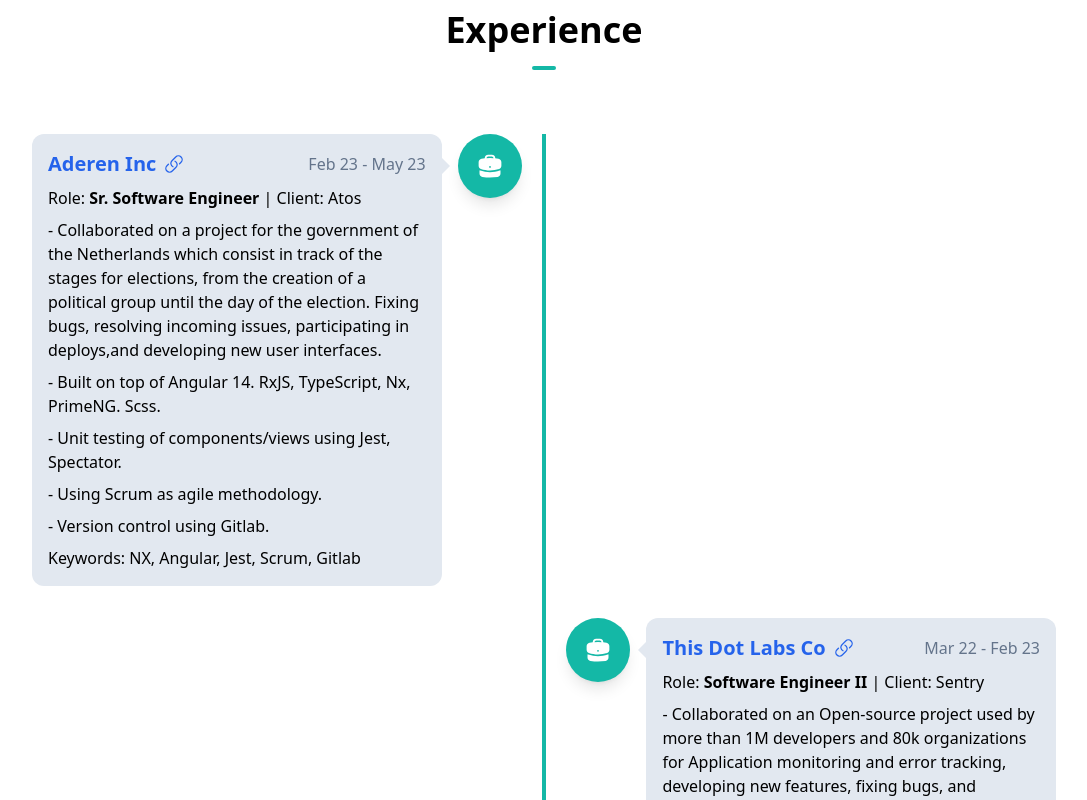
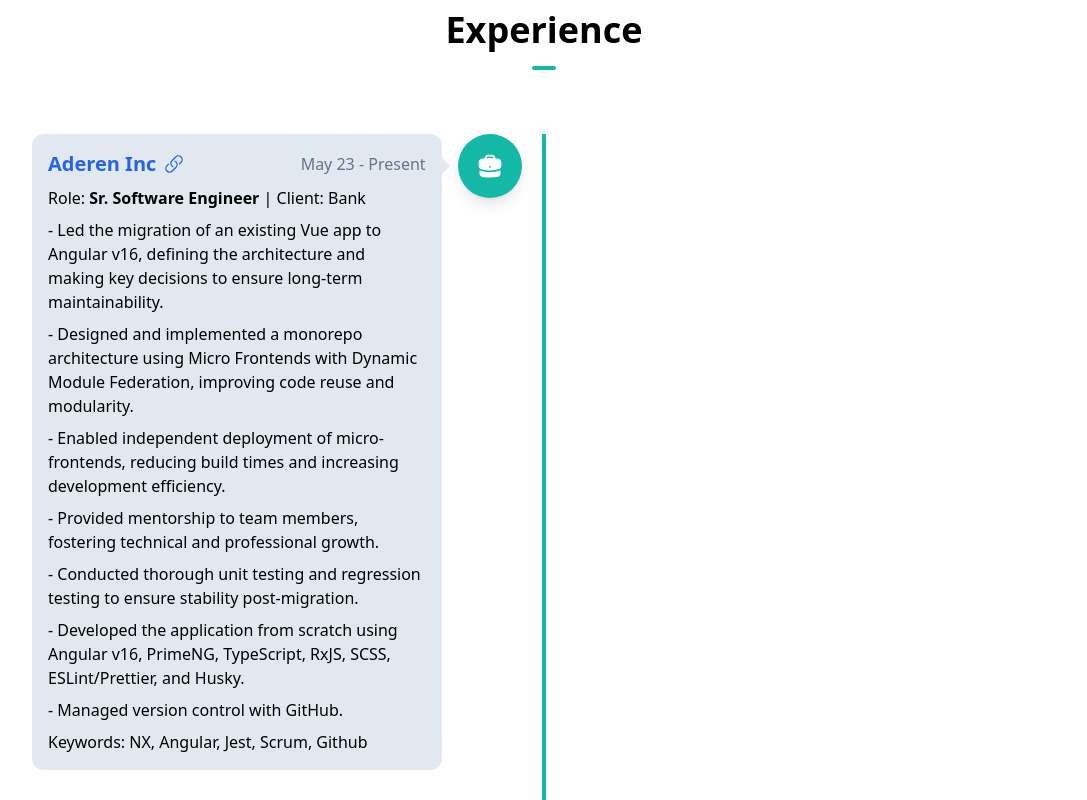
Before and after one commit to SDaian/ds-theme-portfolio, a Next.js app: page / in a window 1280 px wide. Shown: the part 1960-2760 px from the top of the page, without its empty margins (96-1183 px from the left). Built offline with nearby package versions, Linux system fonts and the light colour scheme.

Commit message:
feat: update versions (#23)

```diff
--- a/app/layout.tsx
+++ b/app/layout.tsx
@@ -13,7 +13,7 @@
   children: React.ReactNode;
 }) {
   return (
-    <html lang='en'>
+    <html lang='en' suppressHydrationWarning>
       <body className='transition-colors duration-300'>
         <ThemeProvider enableSystem={true} attribute='class'>
           <Navbar />
--- a/components/Experience/Data/ExperienceItems.ts
+++ b/components/Experience/Data/ExperienceItems.ts
@@ -1,6 +1,25 @@
 import { ExperienceItem } from '../Models/ExperienceItem';
 
 export const EXPERIENCE_ITEMS: ExperienceItem[] = [
+  {
+    company: 'Aderen Inc',
+    companyUrl: 'https://aderen.es/',
+    from: 'May 23',
+    to: 'Present',
+    role: 'Sr. Software Engineer',
+    description: [
+      'Led the migration of an existing Vue app to Angular v16, defining the architecture and making key decisions to ensure long-term maintainability.',
+      'Designed and implemented a monorepo architecture using Micro Frontends with Dynamic Module Federation, improving code reuse and modularity.',
+      'Enabled independent deployment of micro-frontends, reducing build times and increasing development efficiency.',
+      'Provided mentorship to team members, fostering technical and professional growth.',
+      'Conducted thorough unit testing and regression testing to ensure stability post-migration.',
+      'Developed the application from scratch using Angular v16, PrimeNG, TypeScript, RxJS, SCSS, ESLint/Prettier, and Husky.',
+      'Managed version control with GitHub.',
+    ],
+    client: 'Bank',
+    actual: true,
+    keywords: 'NX, Angular, Jest, Scrum, Github',
+  },
   {
     company: 'Aderen Inc',
     companyUrl: 'https://aderen.es/',
--- a/components/Navbar/Components/Logo.tsx
+++ b/components/Navbar/Components/Logo.tsx
@@ -1,4 +1,4 @@
-import { motion } from 'framer-motion';
+import { motion } from 'motion/react';
 import { IoMdClose, IoMdMenu } from 'react-icons/io';
 import { Link } from 'react-scroll';
 
--- a/components/Navbar/Components/NavItems.tsx
+++ b/components/Navbar/Components/NavItems.tsx
@@ -1,5 +1,5 @@
 import { SocialIcons } from '@/components/Shared/SocialIcons';
-import { motion } from 'framer-motion';
+import { motion } from 'motion/react';
 import { useTheme } from 'next-themes';
 import { Link } from 'react-scroll/modules';
 
--- a/components/Utils/Reveal.tsx
+++ b/components/Utils/Reveal.tsx
@@ -1,5 +1,5 @@
-import React, { useEffect, useRef } from 'react';
-import { motion, useAnimation, useInView } from 'framer-motion';
+import React, { JSX, useEffect, useRef } from 'react';
+import { motion, useAnimation, useInView } from 'motion/react';
 
 interface Props {
   children: JSX.Element;
```
Also changed, not shown: package.json (+20 -14 lines), 1 other file (tests, documents, lock files or other folders).
